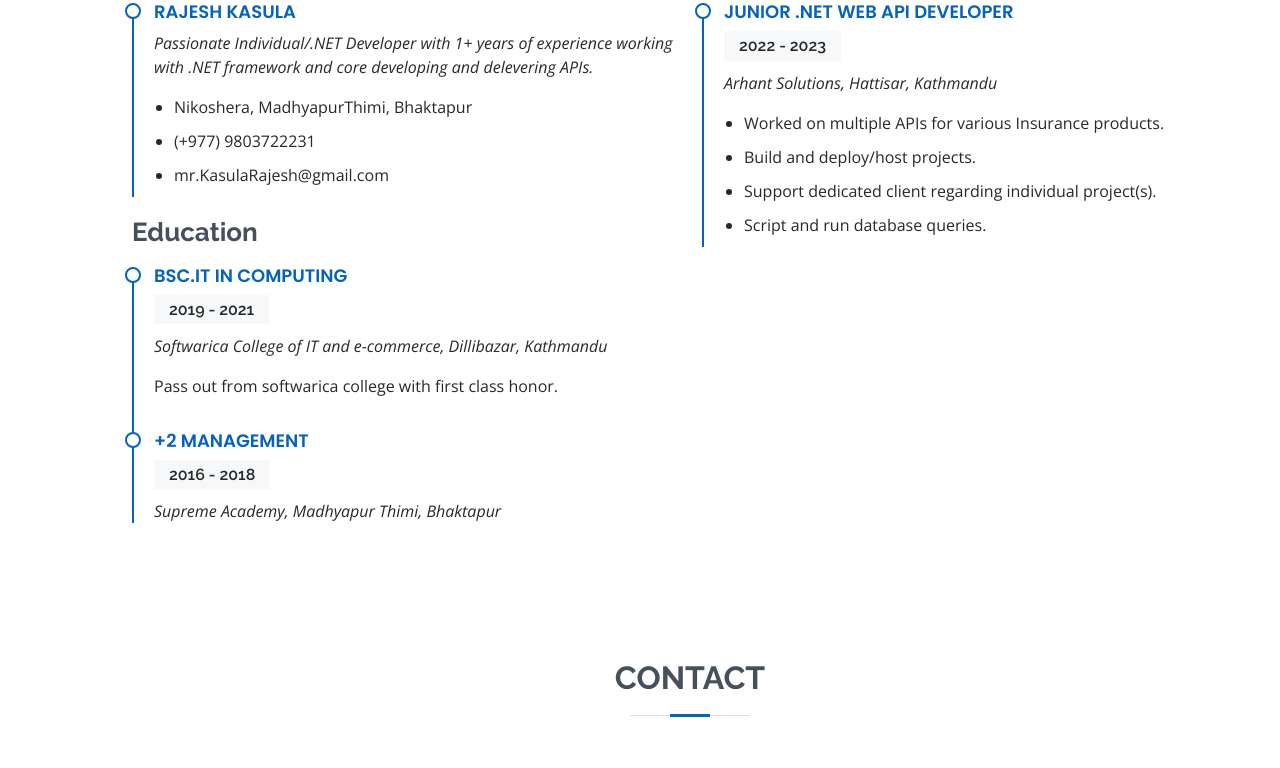
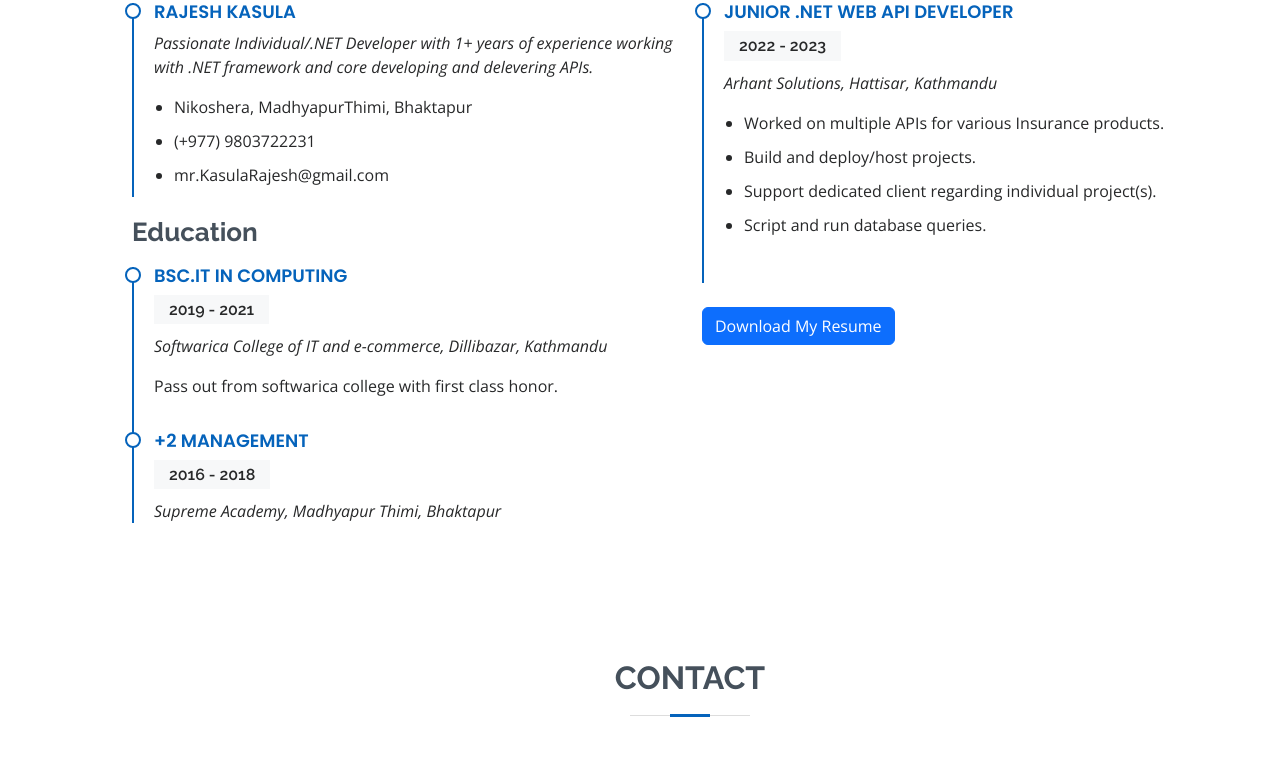
Before and after one commit to Kasula00/Portfolio, a plain HTML site: page index.html in a window 1280 px wide. Shown: the part 1755-2523 px from the top of the page. Drawn offline with nearby package versions, Linux system fonts and the light colour scheme.

Commit message:
resume file added

```diff
--- a/index.html
+++ b/index.html
@@ -184,6 +184,9 @@
                                 <li>Script and run database queries.</li>
                             </ul>
                         </div>
+                        <br/>
+                        <a class="btn btn-primary" target="_blank" href="/RajeshKasula(resume).pdf">Download My Resume</a>
+                    </div>
                     </div>
                 </div>
 
```
Also changed, not shown: 1 other file.
